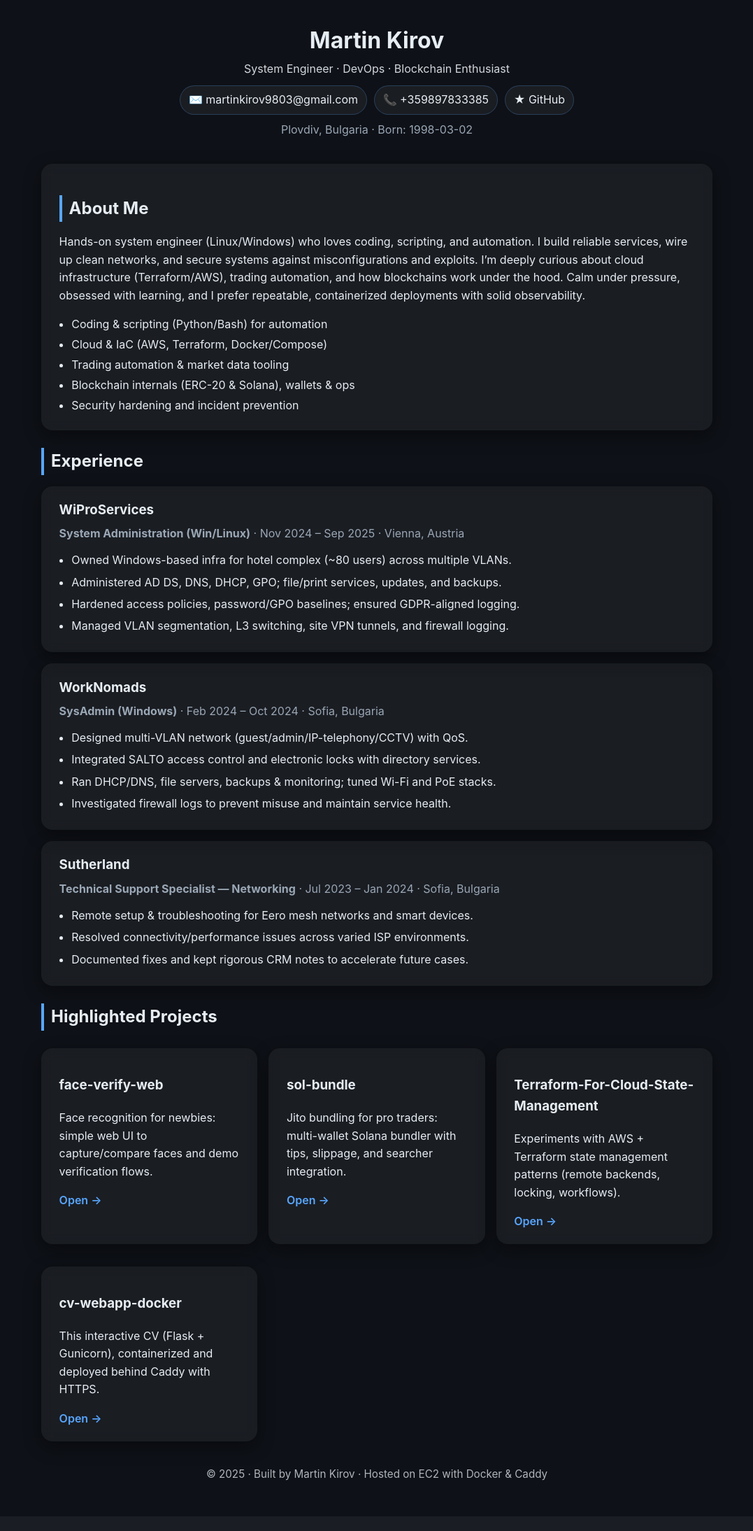
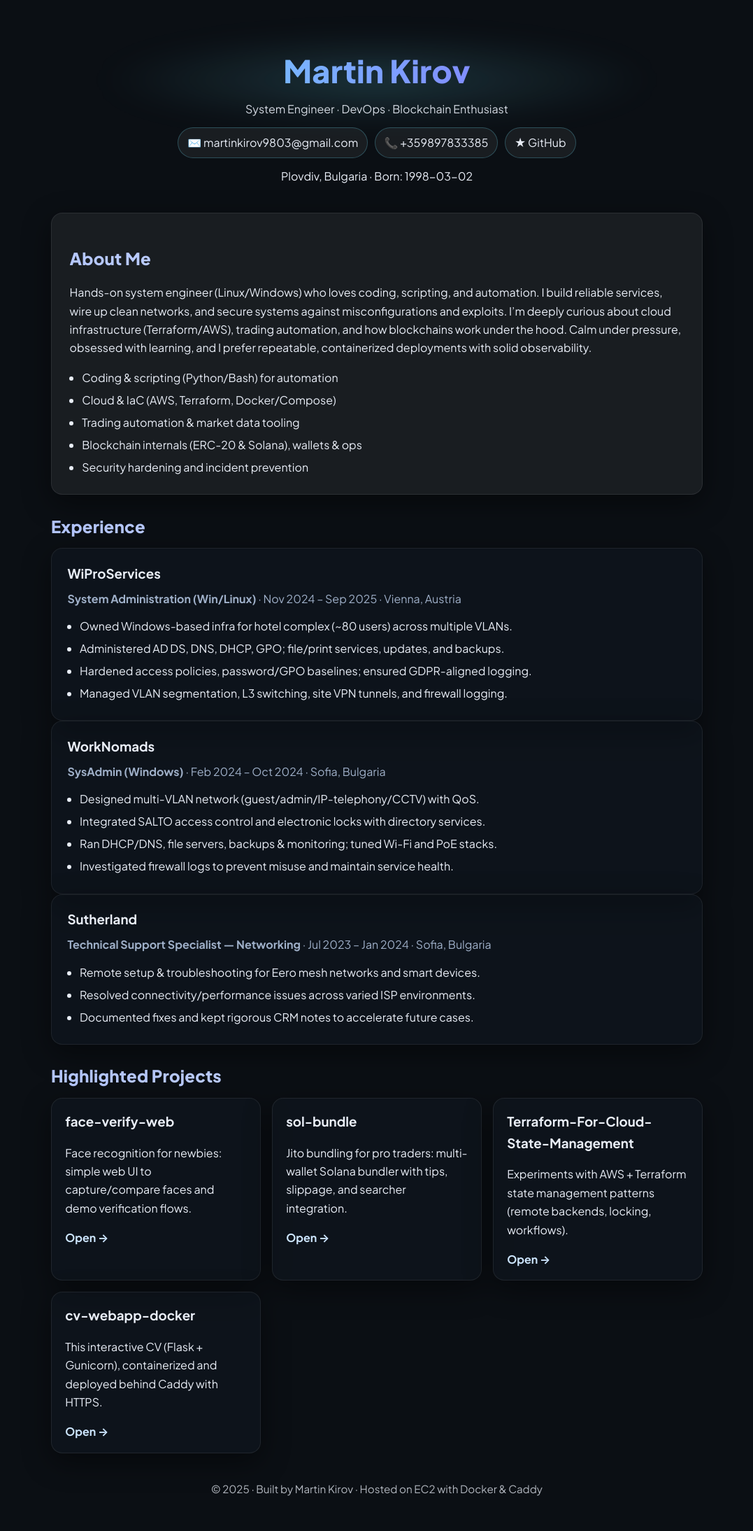
Before and after one commit to martok9803/cv-bad-front-end, a Flask app: page / in a window 1280 px wide. Shown: the whole page at 70% size, without its empty margins (101-1178 px from the left). Before the commit the page ends 2116 px from the top, so only its background shows below. Run offline with Flask 3, Linux system fonts and the light colour scheme.

Commit message:
🎨 UI overhaul: new font, animations, improved front-end design

```diff
--- a/app/static/app.js
+++ b/app/static/app.js
@@ -1,45 +1,67 @@
 // app/static/app.js
-// Small enhancements and smooth animations for your CV site
+// Premium interactions: scroll-reveal, 3D tilt on projects, subtle hovers
 
 document.addEventListener("DOMContentLoaded", () => {
-  console.log("🚀 Martin Kirov CV loaded");
+  // Scroll reveal using IntersectionObserver
+  const observer = new IntersectionObserver((entries) => {
+    entries.forEach(e => {
+      if (e.isIntersecting) {
+        e.target.classList.add("visible");
+        observer.unobserve(e.target);
+      }
+    });
+  }, { threshold: 0.18 });
 
-  // Fade in content smoothly
-  document.body.classList.add("fade-in");
+  document.querySelectorAll(".reveal").forEach(el => observer.observe(el));
 
-  // Add hover effect to projects
-  document.querySelectorAll(".project").forEach(project => {
-    project.addEventListener("mouseover", () => {
-      project.style.transform = "translateY(-6px)";
-      project.style.boxShadow = "0 12px 30px rgba(88, 166, 255, 0.25)";
-    });
+  // Subtle 3D tilt on .tilt cards (projects)
+  const tiltCards = document.querySelectorAll(".tilt");
+  tiltCards.forEach(card => {
+    let rect;
+    const maxTilt = 10; // deg
 
-    project.addEventListener("mouseleave", () => {
-      project.style.transform = "translateY(0)";
-      project.style.boxShadow = "0 8px 25px rgba(0, 0, 0, 0.4)";
+    const onMove = (e) => {
+      rect = rect || card.getBoundingClientRect();
+      const px = (e.clientX - rect.left) / rect.width;
+      const py = (e.clientY - rect.top) / rect.height;
+      const ry = (px - 0.5) * (maxTilt * 2);
+      const rx = (0.5 - py) * (maxTilt * 2);
+      card.style.setProperty("--rx", rx.toFixed(2) + "deg");
+      card.style.setProperty("--ry", ry.toFixed(2) + "deg");
+      card.classList.add("tilt-active");
+    };
+
+    const onLeave = () => {
+      card.classList.remove("tilt-active");
+      card.style.removeProperty("--rx");
+      card.style.removeProperty("--ry");
+      rect = undefined;
+    };
+
+    card.addEventListener("mousemove", onMove);
+    card.addEventListener("mouseleave", onLeave);
+    card.addEventListener("touchmove", (e) => {
+      if (!e.touches[0]) return;
+      const t = e.touches[0];
+      onMove({ clientX: t.clientX, clientY: t.clientY });
+    }, { passive: true });
+    card.addEventListener("touchend", onLeave);
+  });
+
+  // Micro-interaction: ripple on chips
+  document.querySelectorAll(".chip").forEach(chip => {
+    chip.addEventListener("click", (e) => {
+      const r = document.createElement("span");
+      r.style.position = "absolute";
+      r.style.inset = "0";
+      r.style.borderRadius = "999px";
+      r.style.pointerEvents = "none";
+      r.style.boxShadow = "0 0 0 0 rgba(110,231,255,.25)";
+      r.style.transition = "box-shadow .45s ease";
+      chip.style.position = "relative";
+      chip.appendChild(r);
+      requestAnimationFrame(() => r.style.boxShadow = "0 0 0 18px rgba(110,231,255,0)");
+      setTimeout(() => r.remove(), 500);
     });
   });
-
-  // Animate avatar when hovering (a subtle pulse)
-  const avatar = document.querySelector(".avatar");
-  if (avatar) {
-    avatar.addEventListener("mouseenter", () => {
-      avatar.style.transition = "transform 0.4s ease";
-      avatar.style.transform = "scale(1.1) rotate(3deg)";
-    });
-    avatar.addEventListener("mouseleave", () => {
-      avatar.style.transform = "scale(1) rotate(0deg)";
-    });
-  }
-
-  // Scroll reveal for sections
-  const observer = new IntersectionObserver(entries => {
-    entries.forEach(entry => {
-      if (entry.isIntersecting) {
-        entry.target.classList.add("visible");
-      }
-    });
-  }, { threshold: 0.2 });
-
-  document.querySelectorAll("section").forEach(sec => observer.observe(sec));
 });
--- a/app/static/styles.css
+++ b/app/static/styles.css
@@ -1,59 +1,107 @@
-:root {
-  --bg: #0e1117;
-  --card-bg: rgba(255, 255, 255, 0.05);
-  --text: #e6edf3;
-  --muted: #9aa7b5;
-  --accent: #58a6ff;
+/* ===== Theme */
+:root{
+  --bg: #0b0f14;
+  --panel: rgba(255,255,255,0.06);
+  --ink: #e9eef7;
+  --muted: #9fb0c9;
+  --accent: #6ee7ff;     /* cyan */
+  --accent2: #8b5cff;    /* violet */
+  --card: rgba(16,24,35,.5);
   --radius: 16px;
-  --shadow: 0 8px 25px rgba(0, 0, 0, 0.4);
+  --shadow: 0 12px 40px rgba(0,0,0,.45);
 }
 
-body {
-  margin: 0;
-  font-family: "Inter", "Segoe UI", Roboto, system-ui, -apple-system, sans-serif;
-  background: var(--bg);
-  color: var(--text);
-  line-height: 1.6;
-  -webkit-font-smoothing: antialiased;
+*{box-sizing:border-box}
+html,body{margin:0;padding:0;background:var(--bg);color:var(--ink)}
+body{
+  font-family:"Plus Jakarta Sans","Segoe UI",Roboto,system-ui,-apple-system,sans-serif;
+  line-height:1.65;
+  -webkit-font-smoothing:antialiased; text-rendering:optimizeLegibility;
 }
 
-.container { max-width: 960px; margin: 0 auto; padding: 2rem 1.5rem; }
+.container{max-width:980px;margin:0 auto;padding:2rem 1.5rem}
 
-.hero { text-align: center; margin-bottom: 2.2rem; }
-h1 { margin: 0 0 .2rem; font-size: 2rem; }
-.subtitle { margin: 0 0 .6rem; opacity: .9; }
-.muted { color: var(--muted); margin-top: .4rem; }
-
-.chips { display: flex; gap: .6rem; justify-content: center; flex-wrap: wrap; margin: .6rem 0; }
-.chip {
-  padding: .45rem .75rem; border-radius: 999px; background: var(--card-bg);
-  color: var(--text); text-decoration: none; border: 1px solid rgba(88,166,255,.25);
+/* ===== Hero */
+.hero{position:relative;text-align:center;margin:2rem 0 2.4rem}
+.brand-gradient{
+  font-size:clamp(2rem,3.5vw,3rem);
+  font-weight:800; letter-spacing:.2px; margin:.2rem 0 .3rem;
+  background:linear-gradient(92deg,var(--accent),var(--accent2));
+  -webkit-background-clip:text; background-clip:text; color:transparent;
 }
-.chip:hover { border-color: var(--accent); }
-
-h2 { border-left: 4px solid var(--accent); padding-left: 10px; margin: 1.6rem 0 .6rem; }
-
-.glass {
-  background: var(--card-bg); border-radius: var(--radius); padding: 1.2rem 1.6rem;
-  box-shadow: var(--shadow); backdrop-filter: blur(8px); margin-top: 1rem;
+.subtitle{margin:.1rem 0 .75rem;opacity:.9}
+.hero-meta{margin-top:.4rem}
+.hero-glow{
+  position:absolute; inset:-20% -10% auto -10%; height:180px; z-index:-1;
+  background:radial-gradient(60% 60% at 50% 50%, rgba(110,231,255,.18), transparent 60%);
+  filter:blur(20px);
 }
 
-.card h3 { margin: 0 0 .4rem; }
-.meta { color: var(--muted); margin: 0 0 .8rem; }
+/* ===== Chips */
+.chips{display:flex;gap:.6rem;justify-content:center;flex-wrap:wrap;margin:.8rem 0}
+.chip{
+  padding:.5rem .8rem; border-radius:999px; background:var(--panel);
+  border:1px solid rgba(110,231,255,.25); color:var(--ink); text-decoration:none;
+  transition:transform .2s ease,border-color .2s ease,box-shadow .2s ease;
+}
+.chip:hover{transform:translateY(-2px);border-color:var(--accent);box-shadow:0 8px 24px rgba(110,231,255,.15)}
 
-.bullets { padding-left: 1.1rem; margin: 0; }
-.bullets li { margin: .35rem 0; }
-.bullets.compact li { margin: .2rem 0; }
+/* ===== Sections */
+h2{
+  margin:1.6rem 0 .7rem; font-weight:800; letter-spacing:.2px;
+  background:linear-gradient(92deg,#b5c7ff,#d7e5ff);
+  -webkit-background-clip:text; background-clip:text; color:transparent;
+}
 
-.projects .grid {
-  display: grid; grid-template-columns: repeat(auto-fit, minmax(260px, 1fr)); gap: 1rem;
+.glass{
+  background:var(--panel);
+  border:1px solid rgba(255,255,255,.08);
+  border-radius:var(--radius);
+  padding:1.2rem 1.6rem;
+  box-shadow:var(--shadow);
+  backdrop-filter: blur(10px);
 }
-.project { display: block; color: var(--text); text-decoration: none; transition: transform .2s ease, box-shadow .3s ease; }
-.project:hover { transform: translateY(-5px); box-shadow: 0 10px 30px rgba(88, 166, 255, .2); }
-.project .link { color: var(--accent); font-weight: 600; }
 
-footer { text-align: center; margin: 2.2rem 0 .4rem; opacity: .75; font-size: .95rem; }
+.card{background:var(--card);border:1px solid rgba(255,255,255,.07);border-radius:var(--radius);padding:1.2rem 1.4rem;box-shadow:var(--shadow)}
+.card-title{margin:.1rem 0 .45rem}
+.meta{color:var(--muted);margin:0 0 .8rem}
 
-/* subtle reveal */
-.fade-in { animation: fadeIn 1.0s ease-in; }
-@keyframes fadeIn { from { opacity: 0; transform: translateY(8px); } to { opacity: 1; transform: translateY(0); } }
+.bullets{padding-left:1.1rem;margin:0}
+.bullets li{margin:.35rem 0}
+
+/* ===== Projects */
+.projects .grid{display:grid;grid-template-columns:repeat(auto-fit,minmax(260px,1fr));gap:1rem}
+.project{
+  display:block;color:var(--ink);text-decoration:none;border:1px solid rgba(255,255,255,.08);
+  border-radius:var(--radius);padding:1rem 1.2rem;background:var(--card);box-shadow:var(--shadow);
+  transition:transform .22s ease, box-shadow .3s ease, border-color .2s ease;
+}
+.project:hover{transform:translateY(-6px);box-shadow:0 18px 50px rgba(139,92,255,.22);border-color:rgba(139,92,255,.35)}
+.project-title{margin:.1rem 0 .4rem;font-weight:700}
+.link{color:#cde6ff;font-weight:700}
+
+/* ===== Animations & effects */
+.fade-in{animation:fadeIn .9s ease both}
+@keyframes fadeIn{from{opacity:0;transform:translateY(10px)}to{opacity:1;transform:translateY(0)}}
+
+.reveal{opacity:0; transform:translateY(14px); transition:opacity .6s ease, transform .6s ease}
+.reveal.visible{opacity:1; transform:translateY(0)}
+
+.lift{transition:transform .2s ease, box-shadow .3s ease}
+.lift:hover{transform:translateY(-4px); box-shadow:0 14px 44px rgba(0,0,0,.5)}
+
+/* Subtle 3D tilt for project cards (driven by JS adding .tilt-active) */
+.tilt.tilt-active{transform:perspective(700px) rotateX(var(--rx,0)) rotateY(var(--ry,0)) scale(1.01)}
+
+/* ===== Footer */
+footer{text-align:center;margin:2.4rem 0 .6rem;opacity:.75;font-size:.95rem}
+
+/* ===== Accessibility: reduce motion */
+@media (prefers-reduced-motion: reduce){
+  *{animation:none !important; transition:none !important}
+}
+
+/* ===== Responsive */
+@media (max-width:900px){
+  .container{padding:1.6rem 1rem}
+}
--- a/app/templates/index.html
+++ b/app/templates/index.html
@@ -4,6 +4,13 @@
   <meta charset="utf-8" />
   <meta name="viewport" content="width=device-width, initial-scale=1" />
   <title>Martin Kirov · System Engineer</title>
+
+  <!-- Modern fonts -->
+  <link rel="preconnect" href="https://fonts.googleapis.com">
+  <link rel="preconnect" href="https://fonts.gstatic.com" crossorigin>
+  <!-- Headline: Plus Jakarta Sans | Accent monospace: JetBrains Mono -->
+  <link href="https://fonts.googleapis.com/css2?family=JetBrains+Mono:wght@500;700&family=Plus+Jakarta+Sans:wght@400;500;600;700;800&display=swap" rel="stylesheet">
+
   <link rel="stylesheet" href="/static/styles.css" />
   <script defer src="/static/app.js"></script>
 </head>
@@ -11,7 +18,7 @@
   <div class="container fade-in">
 
     <header class="hero">
-      <h1>Martin Kirov</h1>
+      <h1 class="brand-gradient">Martin Kirov</h1>
       <p class="subtitle">System Engineer · DevOps · Blockchain Enthusiast</p>
 
       <!-- Contact chips -->
@@ -21,11 +28,12 @@
         <a class="chip" href="{{ cv.github }}" target="_blank" rel="noopener">★ GitHub</a>
       </div>
 
-      <p class="muted">{{ cv.location }} · Born: {{ cv.about.dob }}</p>
+      <p class="muted hero-meta">{{ cv.location }} · Born: {{ cv.about.dob }}</p>
+      <div class="hero-glow" aria-hidden="true"></div>
     </header>
 
     <!-- ABOUT -->
-    <section class="summary glass">
+    <section class="summary glass reveal">
       <h2>About Me</h2>
       <p>{{ cv.summary }}</p>
       {% if cv.interests %}
@@ -42,8 +50,8 @@
       <h2>Experience</h2>
 
       {% for job in cv.experience %}
-      <div class="card glass">
-        <h3>{{ job.company }}</h3>
+      <div class="card glass lift reveal">
+        <h3 class="card-title">{{ job.company }}</h3>
         <p class="meta"><strong>{{ job.role }}</strong> · {{ job.period }} · {{ job.location }}</p>
         {% if job.highlights %}
         <ul class="bullets">
@@ -61,8 +69,8 @@
       <h2>Highlighted Projects</h2>
       <div class="grid">
         {% for project in cv.projects %}
-        <a href="{{ project.link }}" target="_blank" class="project glass">
-          <h3>{{ project.name }}</h3>
+        <a href="{{ project.link }}" target="_blank" class="project glass tilt reveal">
+          <h3 class="project-title">{{ project.name }}</h3>
           <p>{{ project.desc }}</p>
           <span class="link">Open →</span>
         </a>
```
